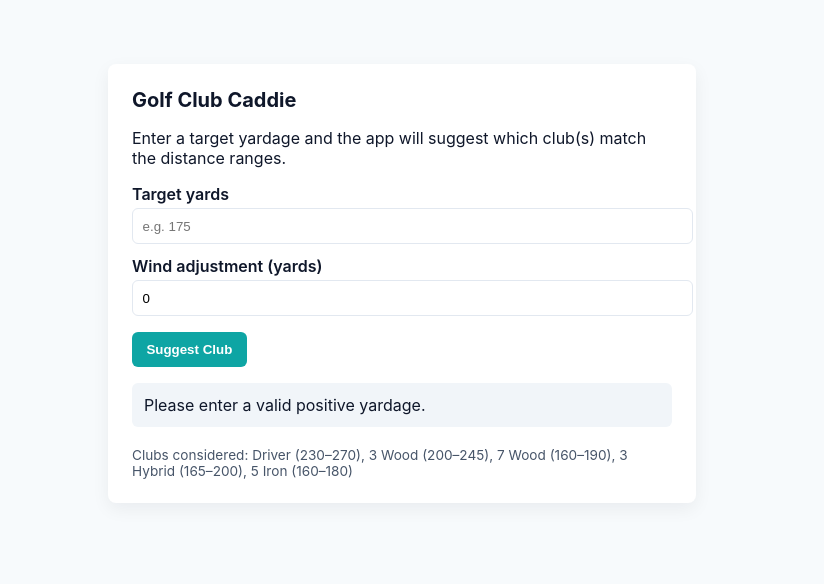
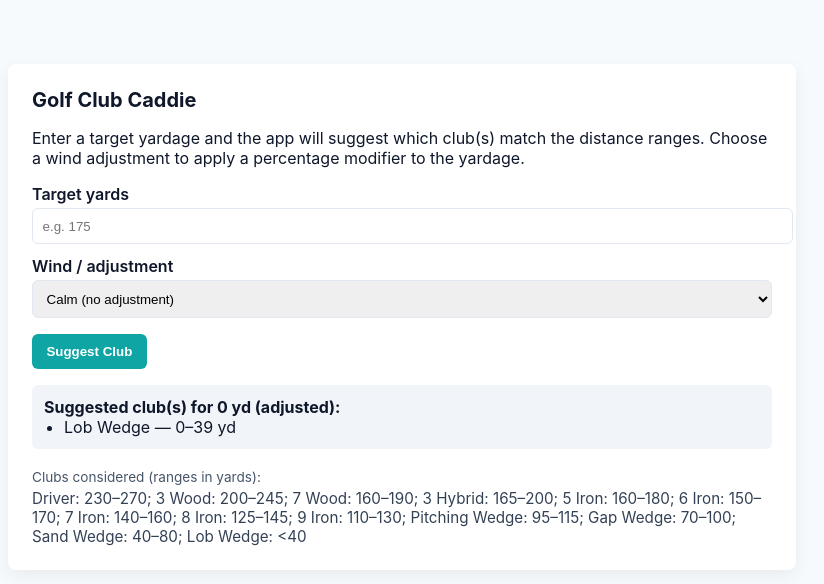
Before and after one commit to JFMcGames/Golf-club-caddie, a plain HTML site: page index.html in a window 1280 px wide. Both pictures are taken after a click on the button "Suggest Club". Shown: the whole page, without its empty margins (238-1062 px from the left). Drawn offline with Linux system fonts and the light colour scheme.

Commit message:
Update index.html with wind adjustment dropdown

```diff
--- a/index.html
+++ b/index.html
@@ -6,73 +6,93 @@
   <title>Golf Club Caddie — Club Selector</title>
   <style>
     body{font-family:Inter, Roboto, Arial, sans-serif; margin:0; padding:2rem; background:#f7fafc; color:#0f172a}
-    .card{max-width:540px;margin:2rem auto;padding:1.5rem;background:#fff;border-radius:8px;box-shadow:0 6px 18px rgba(15,23,42,0.06)}
+    .card{max-width:740px;margin:2rem auto;padding:1.5rem;background:#fff;border-radius:8px;box-shadow:0 6px 18px rgba(15,23,42,0.06)}
     h1{margin:0 0 0.5rem;font-size:1.25rem}
     label{display:block;margin-top:0.75rem;font-weight:600}
-    input[type=number]{width:100%;padding:0.6rem;border:1px solid #e2e8f0;border-radius:6px;margin-top:0.25rem}
+    input[type=number], select{width:100%;padding:0.6rem;border:1px solid #e2e8f0;border-radius:6px;margin-top:0.25rem}
     button{margin-top:1rem;padding:0.6rem 0.9rem;border-radius:6px;border:0;background:#0ea5a4;color:white;font-weight:700;cursor:pointer}
     .result{margin-top:1rem;padding:0.75rem;border-radius:6px;background:#f1f5f9}
     ul{margin:0;padding-left:1.25rem}
     footer{margin-top:1.25rem;font-size:0.85rem;color:#475569}
+    .ranges{font-size:0.95rem;color:#334155;margin-top:0.25rem}
   </style>
 </head>
 <body>
   <div class="card">
     <h1>Golf Club Caddie</h1>
-    <p>Enter a target yardage and the app will suggest which club(s) match the distance ranges.</p>
+    <p>Enter a target yardage and the app will suggest which club(s) match the distance ranges. Choose a wind adjustment to apply a percentage modifier to the yardage.</p>
 
     <label for="yards">Target yards</label>
     <input id="yards" type="number" placeholder="e.g. 175" min="0" />
 
-    <label for="lie">Wind adjustment (yards)</label>
-    <input id="adjust" type="number" value="0" placeholder="positive reduces distance needed, negative increases" />
+    <label for="adjust">Wind / adjustment</label>
+    <select id="adjust" aria-label="Wind adjustment">
+      <option value="-0.10">Strong against (-10%)</option>
+      <option value="-0.05">Breeze against (-5%)</option>
+      <option value="0" selected>Calm (no adjustment)</option>
+      <option value="0.05">Breeze with (+5%)</option>
+      <option value="0.10">Strong with (+10%)</option>
+    </select>
 
     <button id="suggest">Suggest Club</button>
 
     <div class="result" id="result" aria-live="polite">No suggestion yet.</div>
 
-    <footer>Clubs considered: Driver (230–270), 3 Wood (200–245), 7 Wood (160–190), 3 Hybrid (165–200), 5 Iron (160–180)</footer>
+    <footer>
+      Clubs considered (ranges in yards):
+      <div class="ranges">Driver: 230–270; 3 Wood: 200–245; 7 Wood: 160–190; 3 Hybrid: 165–200; 5 Iron: 160–180; 6 Iron: 150–170; 7 Iron: 140–160; 8 Iron: 125–145; 9 Iron: 110–130; Pitching Wedge: 95–115; Gap Wedge: 70–100; Sand Wedge: 40–80; Lob Wedge: &lt;40</div>
+    </footer>
   </div>
 
   <script>
-    // Club data
+    // Club data (Lob Wedge treated as 0-39 yards)
     const clubs = [
       {name: 'Driver', min: 230, max: 270},
       {name: '3 Wood', min: 200, max: 245},
       {name: '7 Wood', min: 160, max: 190},
       {name: '3 Hybrid', min: 165, max: 200},
-      {name: '5 Iron', min: 160, max: 180}
+      {name: '5 Iron', min: 160, max: 180},
+      {name: '6 Iron', min: 150, max: 170},
+      {name: '7 Iron', min: 140, max: 160},
+      {name: '8 Iron', min: 125, max: 145},
+      {name: '9 Iron', min: 110, max: 130},
+      {name: 'Pitching Wedge', min: 95, max: 115},
+      {name: 'Gap Wedge', min: 70, max: 100},
+      {name: 'Sand Wedge', min: 40, max: 80},
+      {name: 'Lob Wedge', min: 0, max: 39} // user provided "<40" so treat as 0-39 yd
     ];
 
     const yardsInput = document.getElementById('yards');
-    const adjustInput = document.getElementById('adjust');
+    const adjustSelect = document.getElementById('adjust');
     const resultEl = document.getElementById('result');
     const btn = document.getElementById('suggest');
 
     function suggest(){
       const yards = Number(yardsInput.value);
-      const adjust = Number(adjustInput.value) || 0;
-      if (!yards || yards < 0){ resultEl.textContent = 'Please enter a valid positive yardage.'; return; }
-      const target = yards + adjust * -1; // positive adjustment reduces required yardage
+      const percent = Number(adjustSelect.value) || 0;
+      if (!Number.isFinite(yards) || yards < 0){ resultEl.textContent = 'Please enter a valid positive yardage.'; return; }
+      // Apply percentage adjustment:
+      // - A negative percent (e.g. -0.10) means "against" and increases required yards.
+      // - A positive percent (e.g. 0.10) means "with" and decreases required yards.
+      const adjusted = Math.round(yards - yards * percent);
 
-      // Find clubs that include the target within their ranges
-      const matches = clubs.filter(c => target >= c.min && target <= c.max);
+      // Find clubs that include the adjusted target within their ranges
+      const matches = clubs.filter(c => adjusted >= c.min && adjusted <= c.max);
 
-      // If exact matches found list them. Otherwise find closest club(s) by distance to range.
       if (matches.length > 0){
-        resultEl.innerHTML = `<strong>Suggested club(s) for ${target} yd:</strong><ul>${matches.map(m=>`<li>${m.name} — ${m.min}–${m.max} yd</li>`).join('')}</ul>`;
+        resultEl.innerHTML = `<strong>Suggested club(s) for ${adjusted} yd (adjusted):</strong><ul>${matches.map(m=>`<li>${m.name} — ${m.min}–${m.max} yd</li>`).join('')}</ul>`;
         return;
       }
 
-      // compute distance to each club range
+      // compute distance to each club range (how far off the adjusted target is from a club's nearest bound)
       const diffs = clubs.map(c=>{
-        const d = (target < c.min) ? (c.min - target) : (target > c.max) ? (target - c.max) : 0;
+        const d = (adjusted < c.min) ? (c.min - adjusted) : (adjusted > c.max) ? (adjusted - c.max) : 0;
         return {...c, diff: d};
       });
       diffs.sort((a,b)=>a.diff - b.diff);
       const best = diffs.filter(d=>d.diff === diffs[0].diff);
 
-      resultEl.innerHTML = `<strong>No club exactly matches ${target} yd.</strong><p>Closest option(s):</p><ul>${best.map(b=>`<li>${b.name} — range ${b.min}–${b.max} yd (off by ${b.diff} yd)</li>`).join('')}</ul>`;
+      resultEl.innerHTML = `<strong>No club exactly matches ${adjusted} yd (adjusted).</strong><p>Closest option(s):</p><ul>${best.map(b=>`<li>${b.name} — range ${b.min}–${b.max} yd (off by ${b.diff} yd)</li>`).join('')}</ul>`;
     }
 
     btn.addEventListener('click', suggest);
```
